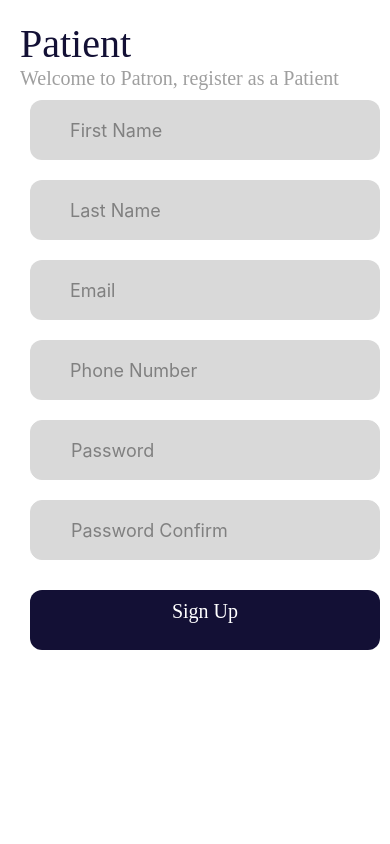
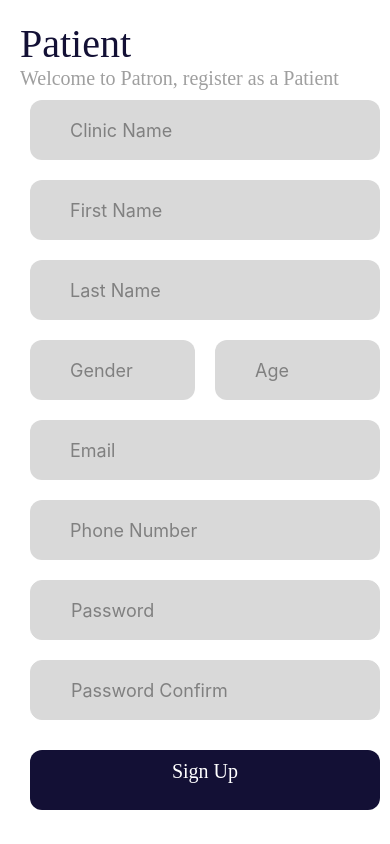
Before and after one commit to noirDev-kev2lee/PatronLasers, a React Native app: screen /Patient in a window 390 px wide. Built offline with nearby package versions, Linux system fonts and the light colour scheme.

Commit message:
added age and gender input

```diff
--- a/components/screens/PatientRegister.tsx
+++ b/components/screens/PatientRegister.tsx
@@ -22,8 +22,11 @@ const PatientRegister = ({navigation}) => {
   const [emailError, setEmailError] = React.useState(false);
   const [passwordError, setPasswordError] = React.useState(false);
   const [borderColor, setBorderColor] = React.useState('#D9D9D9');
+  const [clinicName, onClinicChange] = React.useState('');
   const [firstName, onFnameChange] = React.useState('');
   const [lastName, onLnameChange] = React.useState('');
+  const [gender, onGenderChange] = React.useState('');
+  const [age, onAgeChange] = React.useState('');
   const [email, onEmailChange] = React.useState('');
   const [mobile, onMobileChange] = React.useState('');
   const [password, onPasswordChange] = React.useState('');
@@ -74,12 +77,12 @@ const PatientRegister = ({navigation}) => {
           const response = await axios.post(
             'http://15.236.168.186:7000/api/v1/patients/',
             {
-              clinic_id: '86886',
+              clinic_name: clinicName,
               first_name: firstName,
               last_name: lastName,
-              age: '45',
-              gender: 'male',
-              phone: '0099988',
+              age: age,
+              gender: gender,
+              phone: mobile,
               email: email,
               password: password,
               role: 'patient',
@@ -127,6 +130,14 @@ const PatientRegister = ({navigation}) => {
             <View style={styles.inputLog}>
               <TextInput
                 style={styles.textInput}
+                onChangeText={onClinicChange}
+                placeholder="Clinic Name"
+                placeholderTextColor={'grey'}
+              />
+            </View>
+            <View style={styles.inputLog}>
+              <TextInput
+                style={styles.textInput}
                 onChangeText={onFnameChange}
                 placeholder="First Name"
                 placeholderTextColor={'grey'}
@@ -140,6 +151,28 @@ const PatientRegister = ({navigation}) => {
                 placeholderTextColor={'grey'}
               />
             </View>
+
+            <View style={{flexDirection: 'row'}}>
+              <View style={styles.inputcustom}>
+                <TextInput
+                  style={styles.textInput}
+                  onChangeText={onGenderChange}
+                  placeholder="Gender"
+                  placeholderTextColor={'grey'}
+                />
+              </View>
+              <View style={styles.inputcustom}>
+                <TextInput
+                  style={styles.textInput}
+                  onChangeText={onGenderChange}
+                  placeholder="Age"
+                  keyboardType={'numeric'}
+                  maxLength={3} // optional: limit the number of characters to 10 for a typical
+                  placeholderTextColor={'grey'}
+                />
+              </View>
+            </View>
+
             <View>
               <View style={styles.inputLog}>
                 <TextInput
@@ -250,6 +283,16 @@ const styles = StyleSheet.create({
     height: 60,
     backgroundColor: '#D9D9D9',
   },
+  inputcustom: {
+    margin: 10,
+    paddingHorizontal: 10,
+    alignItems: 'center',
+    flexDirection: 'row',
+    borderRadius: 12,
+    width: 165,
+    height: 60,
+    backgroundColor: '#D9D9D9',
+  },
   textInput: {
     fontFamily: 'Inter',
     paddingLeft: 30,
```
